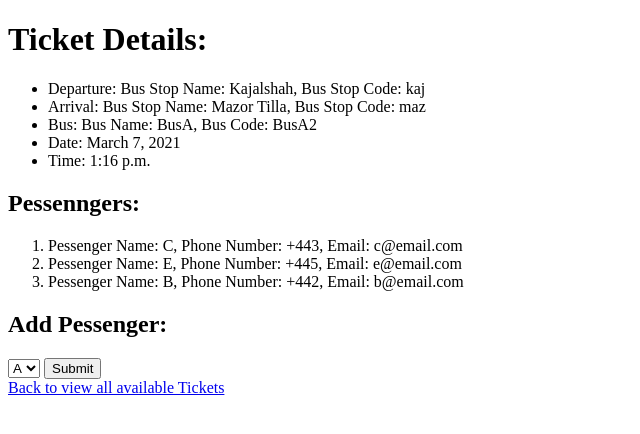
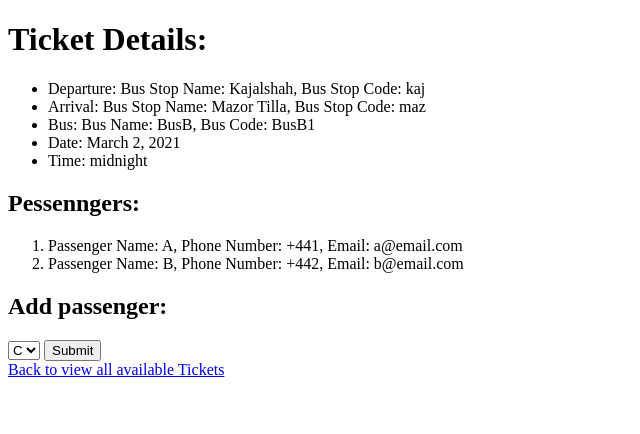
Before and after one commit to elizarafee/bus_ticketing_system, a Django app: page /tickets/ticket/1 in a window 1280 px wide. Shown: the top 434 px of the page, without its empty margins (0-640 px from the left). Run offline with Django 3.2, Linux system fonts and the light colour scheme; data comes from the database, SQL or seed files in the repository.

Commit message:
made correction of a spelling: pessenger->passenger

```diff
--- a/tickets/admin.py
+++ b/tickets/admin.py
@@ -1,8 +1,8 @@
 from django.contrib import admin
-from .models import Bus, Bus_Stop, Ticket, Pessenger
+from .models import Bus, Bus_Stop, Ticket, Passenger
 
 # Register your models here.
 admin.site.register(Bus)
 admin.site.register(Bus_Stop)
 admin.site.register(Ticket)
-admin.site.register(Pessenger)
+admin.site.register(Passenger)
--- a/tickets/models.py
+++ b/tickets/models.py
@@ -26,14 +26,14 @@ class Ticket(models.Model):
     def __str__(self):
         return f"Departure: {self.departure}, Arrival: {self.arrival}, Bus: {self.bus}, Date: {self.date}, Time: {self.time}"
 
-class Pessenger(models.Model):
-    pessenger_name = models.CharField(max_length=50)
+class Passenger(models.Model):
+    passenger_name = models.CharField(max_length=50)
     phone_number = PhoneField(null=False, blank=False, unique=True)
     email = models.EmailField(max_length=254)
-    ticket = models.ManyToManyField(Ticket, blank=True, related_name='pessengers')
+    ticket = models.ManyToManyField(Ticket, blank=True, related_name='passengers')
 
     def __str__(self):
-        return f"Pessenger Name: {self.pessenger_name}, Phone Number: {self.phone_number}, Email: {self.email}"
+        return f"Passenger Name: {self.passenger_name}, Phone Number: {self.phone_number}, Email: {self.email}"
 
 # python3 manage.py shell
 # from tickets.models import *
@@ -48,10 +48,10 @@ class Pessenger(models.Model):
 # busstop5 = Bus_Stop(bus_stop_name = 'Kumarpara', bus_stop_code = 'kum')
 # busstop6 = Bus_Stop(bus_stop_name = 'Chowhatta', bus_stop_code = 'cho')
 # busstop7 = Bus_Stop(bus_stop_name = 'Mirer Moydan', bus_stop_code = 'mir')
-# t1 = Ticket(pessenger_name= 'A',phone_number= +441,email= 'a.email.com',departure= busstop1,arrival= busstop2,bus_name= bus0)
-# t2 = Ticket(pessenger_name= 'B',phone_number= +442,email= 'b.email.com',departure= busstop2,arrival= busstop1,bus_name= bus3)
-# t3 = Ticket(pessenger_name= 'C',phone_number= +443,email= 'c.email.com',departure= busstop4,arrival= busstop7,bus_name= bus2)
-# t4 = Ticket(pessenger_name= 'D',phone_number= +444,email= 'd.email.com',departure= busstop6,arrival= busstop5,bus_name= bus1)
-# t5 = Ticket(pessenger_name= 'E',phone_number= +445,email= 'e.email.com',departure= busstop2,arrival= busstop3,bus_name= bus3)
-# t6 = Ticket(pessenger_name= 'F',phone_number= +446,email= 'f.email.com',departure= busstop7,arrival= busstop1,bus_name= bus2)
-# t7 = Ticket(pessenger_name= 'G',phone_number= +447,email= 'g.email.com',departure= busstop4,arrival= busstop3,bus_name= bus0)
+# t1 = Ticket(passenger_name= 'A',phone_number= +441,email= 'a.email.com',departure= busstop1,arrival= busstop2,bus_name= bus0)
+# t2 = Ticket(passenger_name= 'B',phone_number= +442,email= 'b.email.com',departure= busstop2,arrival= busstop1,bus_name= bus3)
+# t3 = Ticket(passenger_name= 'C',phone_number= +443,email= 'c.email.com',departure= busstop4,arrival= busstop7,bus_name= bus2)
+# t4 = Ticket(passenger_name= 'D',phone_number= +444,email= 'd.email.com',departure= busstop6,arrival= busstop5,bus_name= bus1)
+# t5 = Ticket(passenger_name= 'E',phone_number= +445,email= 'e.email.com',departure= busstop2,arrival= busstop3,bus_name= bus3)
+# t6 = Ticket(passenger_name= 'F',phone_number= +446,email= 'f.email.com',departure= busstop7,arrival= busstop1,bus_name= bus2)
+# t7 = Ticket(passenger_name= 'G',phone_number= +447,email= 'g.email.com',departure= busstop4,arrival= busstop3,bus_name= bus0)
--- a/tickets/templates/tickets/ticket.html
+++ b/tickets/templates/tickets/ticket.html
@@ -14,22 +14,22 @@
     <h2>Pessenngers:</h2>
     <div>
         <ol>
-        {% for pessenger in pessengers %}
-            <li>{{ pessenger }}</li>
+        {% for passenger in passengers %}
+            <li>{{ passenger }}</li>
         {% empty %}
-            <li><strong>No Pessengers available!</strong></li>
+            <li><strong>No passengers available!</strong></li>
         {% endfor %}
         </ol>
     </div>
     <div>
-        <h2>Add Pessenger:</h2>
+        <h2>Add passenger:</h2>
         <form action="{% url 'tickets:book_ticket' ticket.id %}" method="post">
             {% csrf_token %}
-            <select name="pessenger">
-                {% for pessenger in non_pessengers %}
-                    <option value="{{ pessenger.id }}">{{ pessenger.pessenger_name }}</option>
+            <select name="passenger">
+                {% for passenger in non_passengers %}
+                    <option value="{{ passenger.id }}">{{ passenger.passenger_name }}</option>
                 {% empty %}
-                    <li><strong>No Pessengers to add!</strong></li>
+                    <li><strong>No passengers to add!</strong></li>
                 {% endfor %}
             </select>
             <input type="submit"/>
--- a/tickets/urls.py
+++ b/tickets/urls.py
@@ -12,8 +12,8 @@ urlpatterns = [
     path("tickets/", views.ticket_index, name="ticket_index"),
     path("ticket/<str:ticket_id>", views.ticket, name="ticket"),
 
-    path("pessengers/", views.pessenger_index, name="pessenger_index"),
-    path("pessenger/<str:pessenger_id>", views.pessenger, name="pessenger"),
+    path("passengers/", views.passenger_index, name="passenger_index"),
+    path("passenger/<str:passenger_id>", views.passenger, name="passenger"),
 
     path("<str:ticket_id>/bookticket", views.book_ticket, name="book_ticket"),
 ]
--- a/tickets/views.py
+++ b/tickets/views.py
@@ -1,5 +1,5 @@
 from django.shortcuts import render
-from .models import Bus, Bus_Stop, Ticket, Pessenger
+from .models import Bus, Bus_Stop, Ticket, Passenger
 from django import forms
 from django.http import HttpResponseRedirect
 from django.http import HttpResponse
@@ -22,9 +22,9 @@ def ticket_index(request):
        'tickets': Ticket.objects.all()
     })
 
-def pessenger_index(request):
-    return render(request, 'tickets/pessenger_index.html', {
-       'pessengers': Pessenger.objects.all()
+def passenger_index(request):
+    return render(request, 'tickets/passenger_index.html', {
+       'passengers': Passenger.objects.all()
     })
 
 def bus(request, bus_id):
@@ -44,20 +44,20 @@ def ticket(request, ticket_id):
    ticket = Ticket.objects.get(id=ticket_id)
    return render(request, 'tickets/ticket.html', {
       'ticket': ticket,
-      'pessengers': ticket.pessengers.all(),
-      'non_pessengers': Pessenger.objects.exclude(ticket=ticket).all()
+      'passengers': ticket.passengers.all(),
+      'non_passengers': Passenger.objects.exclude(ticket=ticket).all()
    })
 
-def pessenger(request, pessenger_id):
-   pessenger = Pessenger.objects.get(id=pessenger_id)
-   return render(request, 'tickets/pessenger.html', {
-      'pessenger': pessenger,
-      # 'tickets': ticket.pessengers.all()
+def passenger(request, passenger_id):
+   passenger = Passenger.objects.get(id=passenger_id)
+   return render(request, 'tickets/passenger.html', {
+      'passenger': passenger,
+      # 'tickets': ticket.passengers.all()
    })
 
 def book_ticket(request, ticket_id):
    if request.method == "POST":
       ticket = Ticket.objects.get(pk=ticket_id)
-      pessenger = Pessenger.objects.get(pk=int(request.POST["pessenger"]))
-      pessenger.ticket.add(ticket)
+      passenger = Passenger.objects.get(pk=int(request.POST["passenger"]))
+      passenger.ticket.add(ticket)
       return HttpResponseRedirect(reverse("tickets:ticket", args=(ticket.id,)))
```
Also changed, not shown: tickets/templates/tickets/pessenger.html (+6 -6 lines), tickets/templates/tickets/pessenger_index.html (+4 -4 lines), db.sqlite3, tickets/migrations/0001_initial.py.
